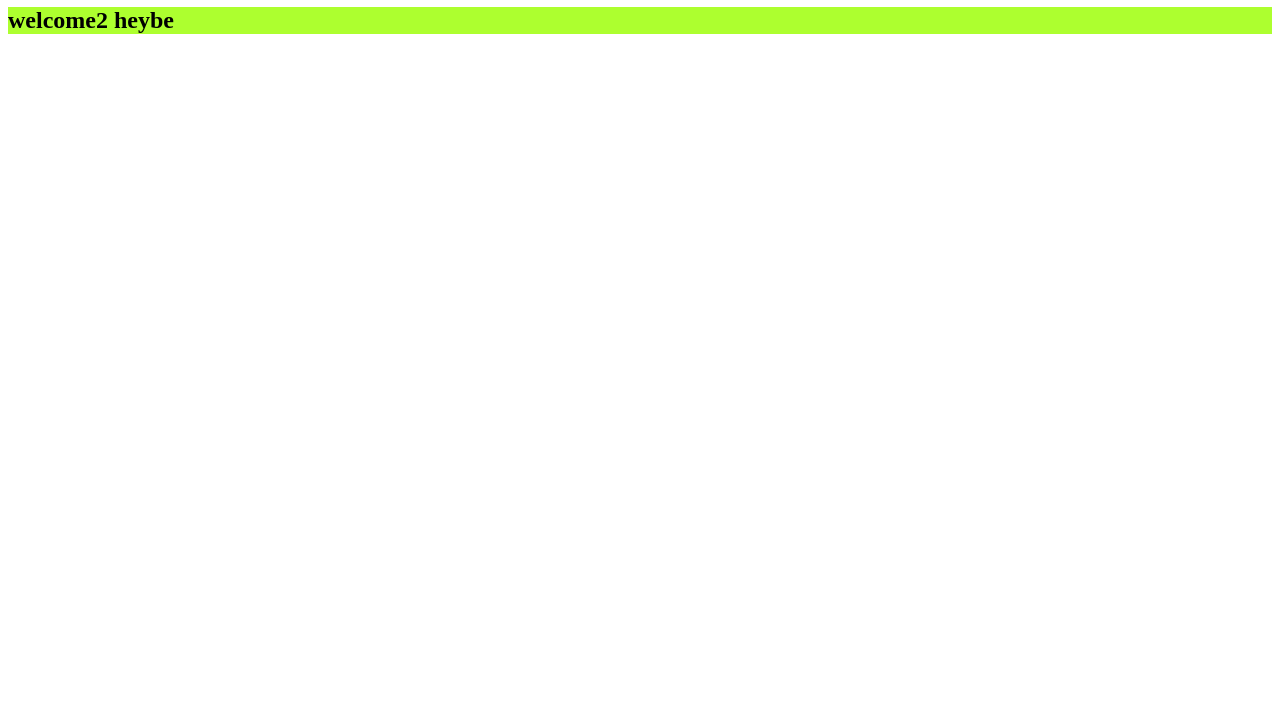
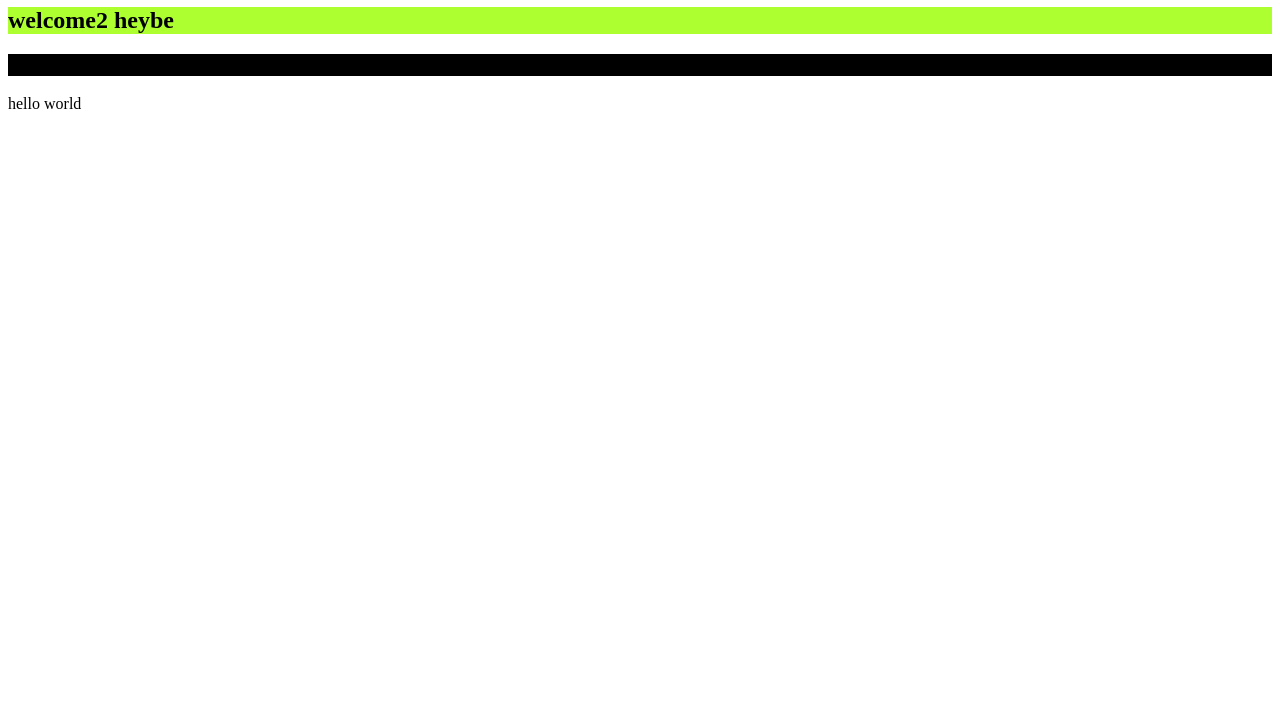
Before and after one commit to Heybe-Ali-Diriye/mashruuc-sawir, a plain HTML site: page index.html in a window 1280 px wide. Shown: the part 73-800 px from the top of the page. Drawn offline with Linux system fonts and the light colour scheme.

Commit message:
waxan kusodaray paragraph

```diff
--- a/index.html
+++ b/index.html
@@ -8,5 +8,7 @@
 <body>
     <h1 style="background-color: red;">Welcome</h1>
     <h2 style="background-color: greenyellow;">welcome2 heybe</h2>
+    <h3 style="background-color: black;">mar kle kuso dhawoow</h3>
+    <p>hello world</p>
 </body>
 </html>
```
